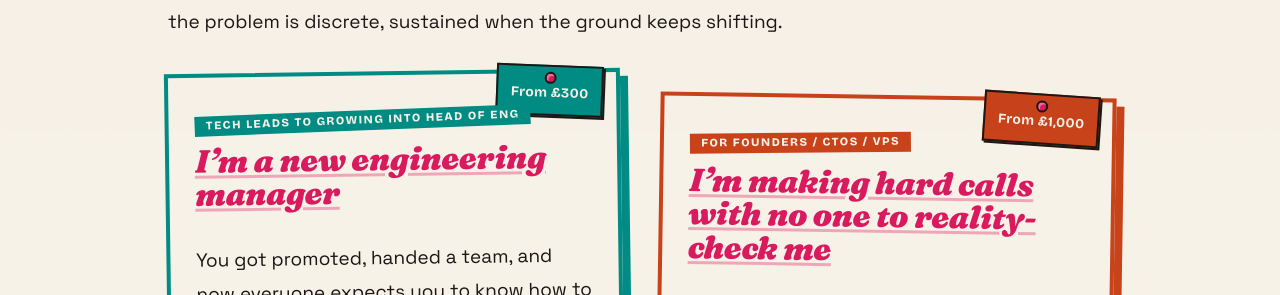
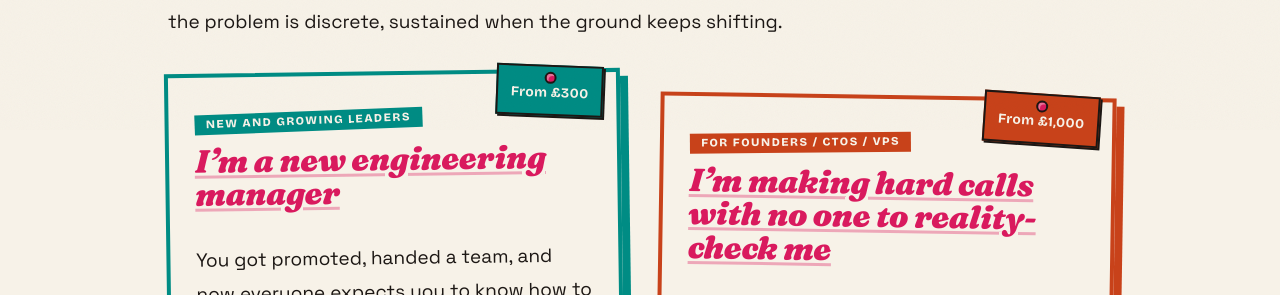
Before and after one commit to outragedpinkracoon/outragedpinkracoon.github.io, a Jekyll site: the page built from pages/coaching.md, in a window 1280 px wide. Shown: the part 770-1065 px from the top of the page. Built offline with Jekyll 4.4.1, drawn with Linux system fonts in a browser that asks for light colours; comment, search, counter and statistics services are not loaded.

Commit message:
copy tweak

```diff
--- a/pages/coaching.md
+++ b/pages/coaching.md
@@ -16,7 +16,7 @@ description: No-bullshit 1:1 coaching for engineering managers, founders, CTOs,
 <div class="audience-grid">
   <section class="audience-panel audience-panel--manager" id="new-manager-support">
     <p class="audience-panel__price">From £300</p>
-    <p class="audience-label">Tech leads to growing into Head of Eng</p>
+    <p class="audience-label">New and growing leaders</p>
     <h3><a href="/coaching/engineering-managers/">I’m a new engineering manager</a></h3>
     <p>You got promoted, handed a team, and now everyone expects you to know how to lead actual humans.</p>
     <p>From tech lead or first EM role through to growing into Head of Engineering. Feedback, one-to-ones, conflict, team chaos, overwhelm, managing up, and the sudden realisation that there is no undo button for people.</p>
```
